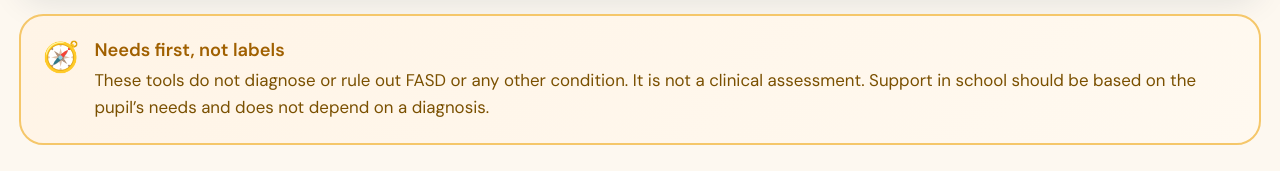
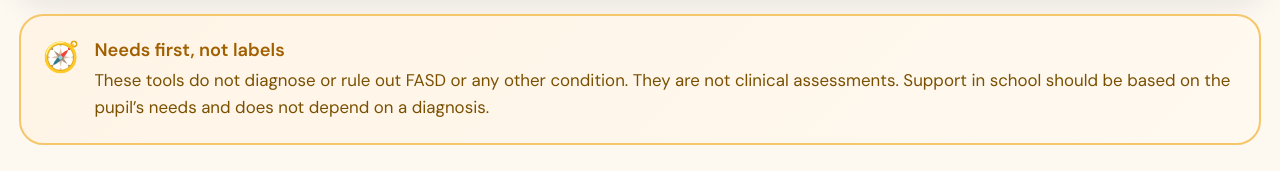
Before and after one commit to inyangtakon384-cell/fasd-compass, a plain HTML site: page school-support-toolkit/index.html in a window 1280 px wide. Shown: the part 477-648 px from the top of the page. Drawn offline with Linux system fonts and the light colour scheme.

Commit message:
Phase 4: hub notice grammar

```diff
--- a/school-support-toolkit/index.html
+++ b/school-support-toolkit/index.html
@@ -108,7 +108,7 @@
   </div>
   <div class="section">
     <div class="info-card"><div class="ic-body">Practical, free tools for teachers, SENCOs, ALNCos and support staff working with pupils who have FASD, possible FASD or similar needs. Everything here is needs-led. You do not need a diagnosis to use it.</div></div>
-    <div class="alert-box"><div class="ab-icon">🧭</div><div><div class="ab-title">Needs first, not labels</div><div class="ab-body">These tools do not diagnose or rule out FASD or any other condition. It is not a clinical assessment. Support in school should be based on the pupil’s needs and does not depend on a diagnosis.</div></div></div>
+    <div class="alert-box"><div class="ab-icon">🧭</div><div><div class="ab-title">Needs first, not labels</div><div class="ab-body">These tools do not diagnose or rule out FASD or any other condition. They are not clinical assessments. Support in school should be based on the pupil’s needs and does not depend on a diagnosis.</div></div></div>
   </div>
 
   <div class="section">
```
